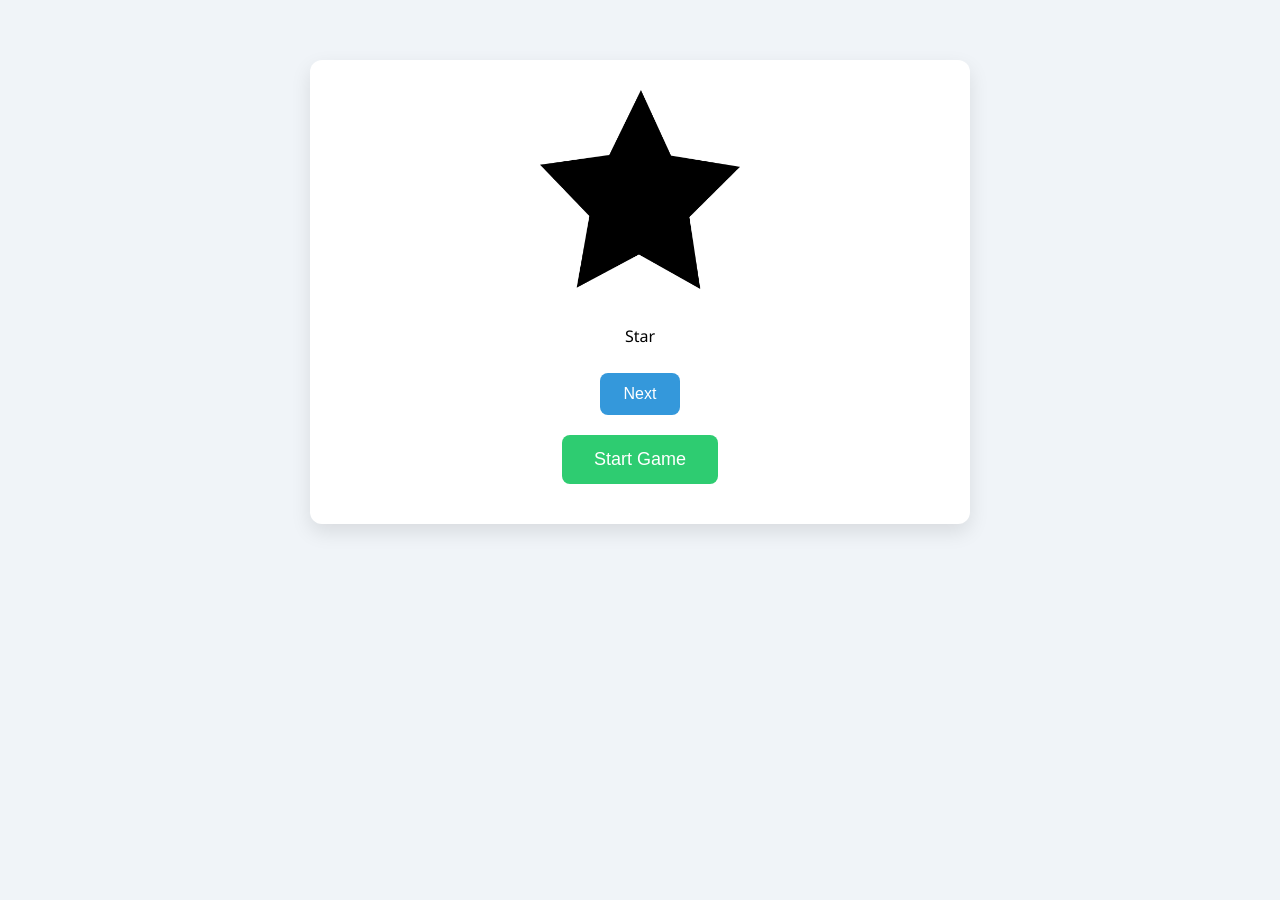
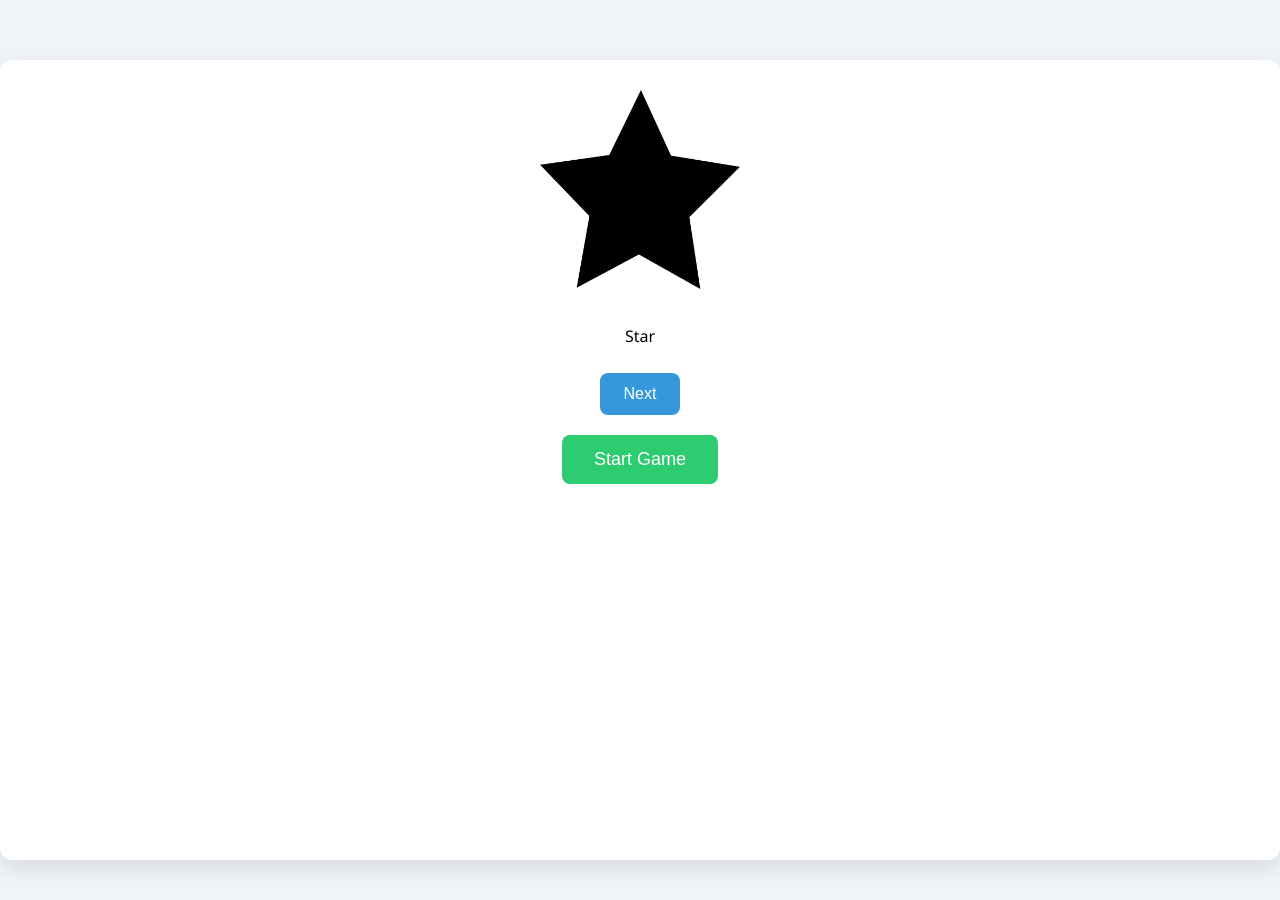
Before and after one commit to Pwaire/mindsight-game, a plain HTML site: page index.html in a window 1280 px wide. Both pictures are taken after a click on the button "Calibrate". Before the commit the page ends 800 px from the top, so only its background shows below. Drawn offline with Linux system fonts and the light colour scheme.

Commit message:
Expand game and calibrate sections

```diff
--- a/styles.css
+++ b/styles.css
@@ -84,3 +84,10 @@ button:hover {
   list-style-type: none;
   padding-left: 0;
 }
+
+#game-container,
+#calibrate-container {
+  width: 100vw;
+  height: 100vh;
+  box-sizing: border-box;
+}
```
